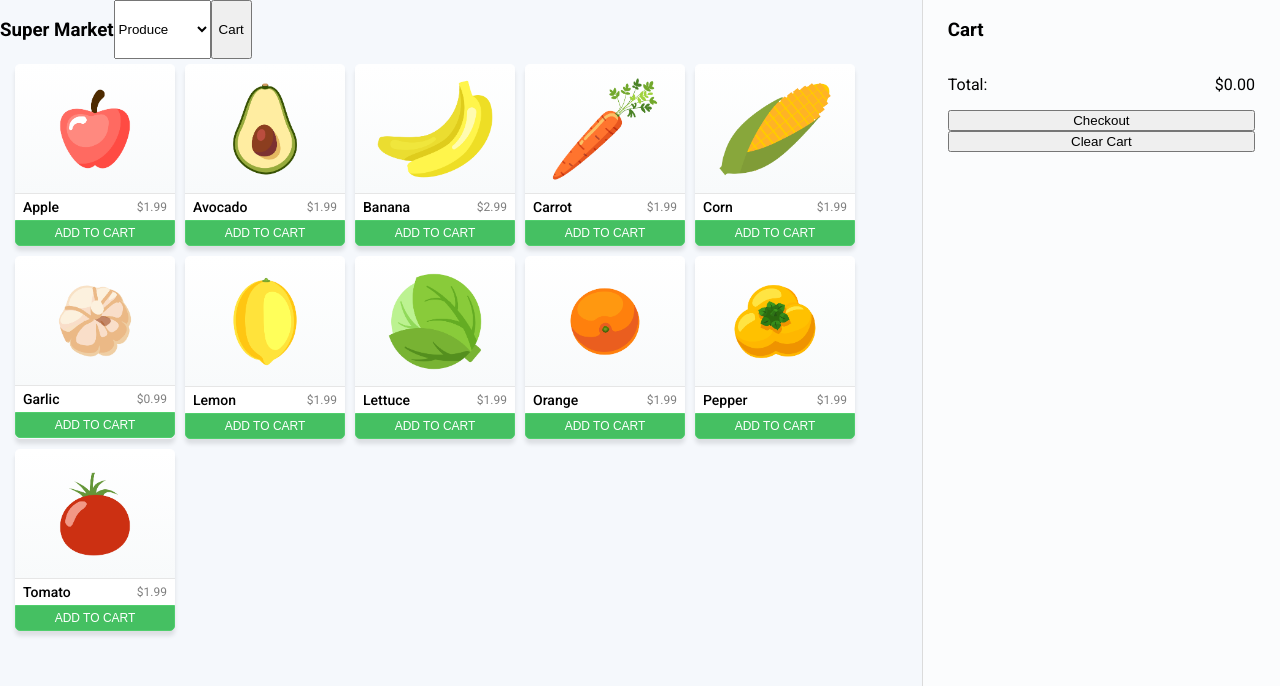
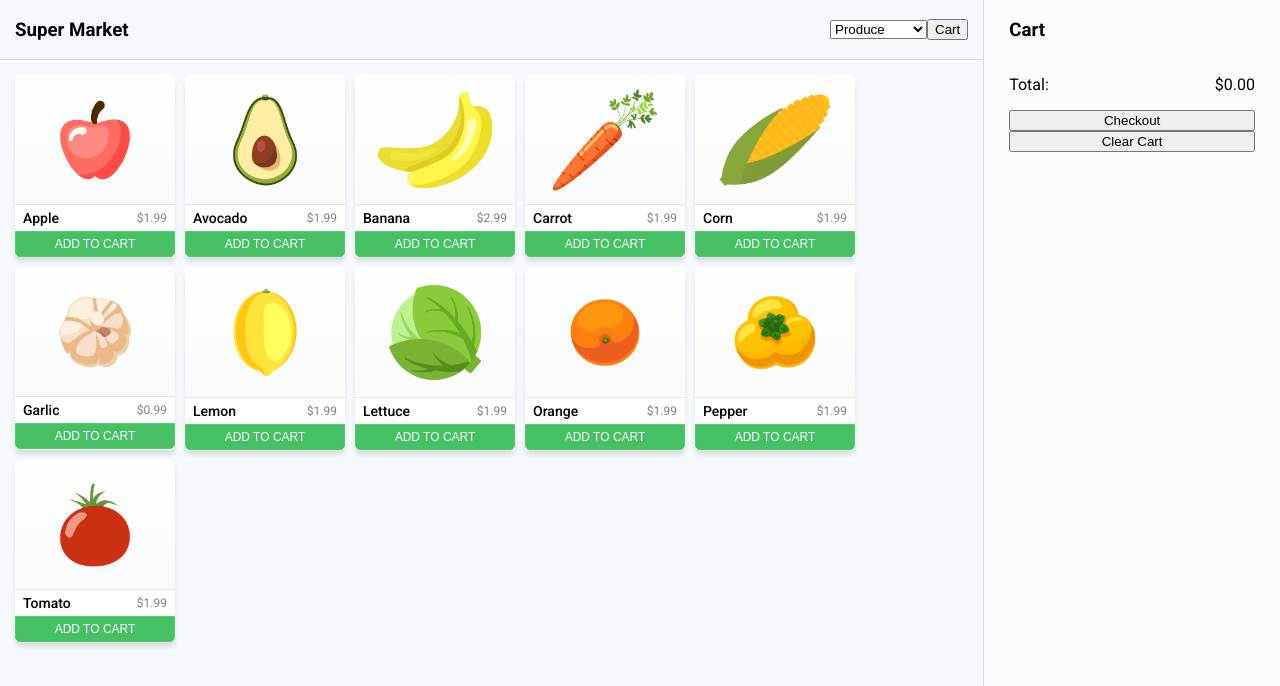
Before and after one commit to whlong1/reactville, a React (Create React App) app: page / in a window 1280 px wide. Shown: the top 686 px of the page. Built offline with nearby package versions, Linux system fonts and the light colour scheme.

Commit message:
resolve layout and spacing issues in market components

```diff
--- a/src/SuperMarket/MarketNav.jsx
+++ b/src/SuperMarket/MarketNav.jsx
@@ -3,7 +3,7 @@ import CategoryMenu from './CategoryMenu'
 const MarketNav = (props) => {
   return (
     <nav>
-      <h1>Super Market</h1>
+      <h1 id="market-title">Super Market</h1>
       <CategoryMenu products={props.products} setProductCategory={props.setProductCategory} />
       <button onClick={() => props.setToggleCart(!props.toggleCart)}>Cart</button>
     </nav>
--- a/src/SuperMarket/styles/style.css
+++ b/src/SuperMarket/styles/style.css
@@ -5,13 +5,21 @@
 }
 
 .super-market section {
-  width: 75%;
+  width: 100%;
   display: flex;
   flex-direction: column;
 }
 
 .super-market nav {
   display: flex;
+  align-items: center;
+  justify-content: flex-end;
+  padding: 0px 15px 0px 15px;
+  border-bottom: 1px solid #dbdbdb;
+}
+
+#market-title {
+  margin-right: auto;
 }
 
 .cart {
@@ -26,7 +34,7 @@
 .product-list {
   display: flex;
   flex-wrap: wrap;
-  padding: 0px 15px 0px 15px;
+  padding: 10px 0px 0px 15px;
 }
 
 .product-card {
```
